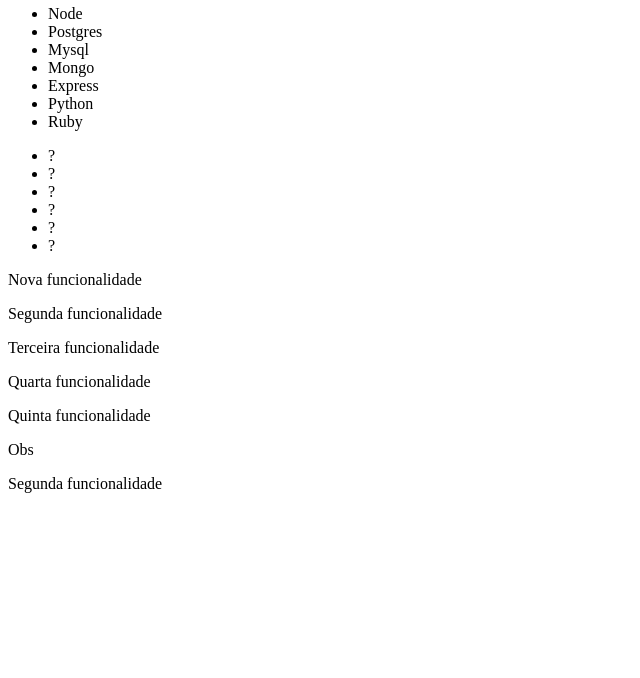
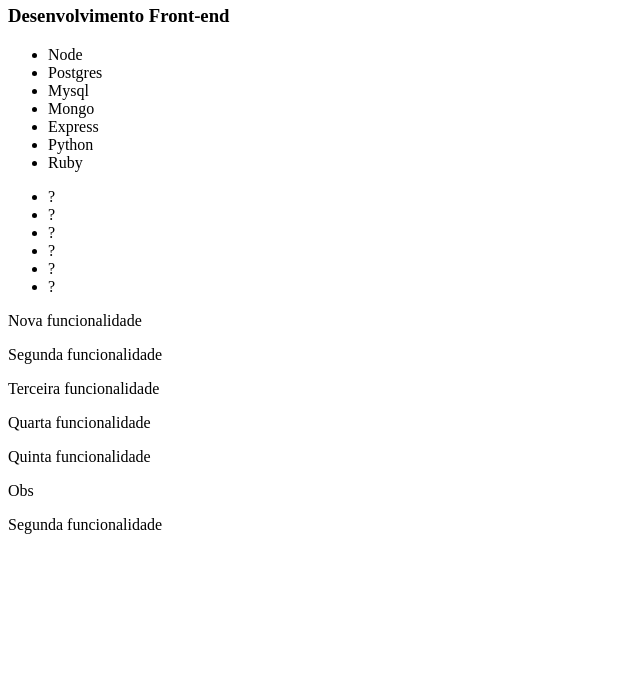
Before and after one commit to LuanBMartins/git-estudos, a website: page index.html in a window 1280 px wide. Shown: the part 122-800 px from the top of the page, without its empty margins (0-640 px from the left). Drawn offline with Linux system fonts and the light colour scheme.

Commit message:
Att index

```diff
--- a/index.html
+++ b/index.html
@@ -10,6 +10,7 @@
     <header>
         <H1>Curso</H1>
         <h2>Desenvolvimento back-end</h2>
+        <h3>Desenvolvimento Front-end</h3>
     </header>
 
     <section>
```
